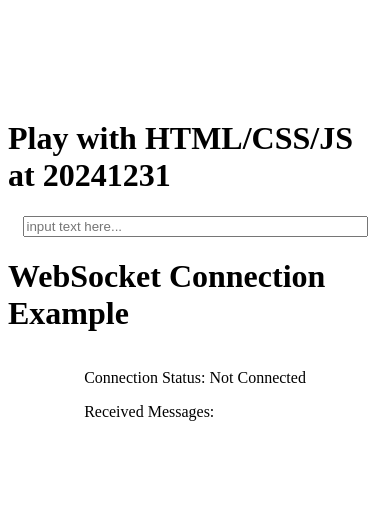
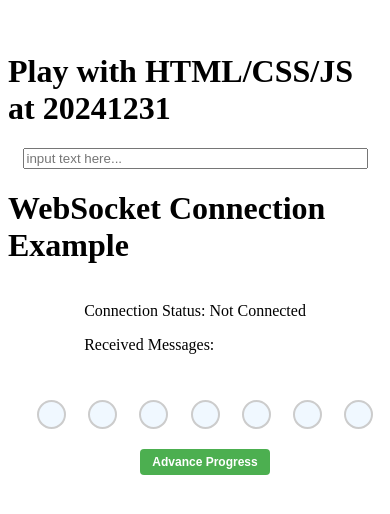
Before and after one commit to examples-hub/h5-profile-landing-page, a website: page index.html in a window 390 px wide. Shown: the part 154-668 px from the top of the page. Drawn offline with Linux system fonts and the light colour scheme.

Commit message:
Add progress bar component and styles

```diff
--- a/index.html
+++ b/index.html
@@ -6,6 +6,9 @@
     <h1>Play with HTML/CSS/JS at 20241231</h1>
     <input type="text" id="name" name="name" placeholder="input text here..." required  maxlength="8" size="40" />
 
+    <!-- Progress bar container -->
+    <div id="progress-container"></div>
+
     <!-- <script with type="module" will defer by default -->
      <h1>WebSocket Connection Example</h1>
     <div>
@@ -13,6 +16,7 @@
       <p>Received Messages: <span id="messages"></span></p>
     </div>
     <script type="module" src="./script.mjs"></script>
+    <script type="module" src="./progressbar.mjs"></script>
     <script>
       console.log('🌹 hello world 20240904 ');
     </script>
--- /dev/null
+++ b/progressbar.mjs
@@ -0,0 +1,68 @@
+/**
+ * Progress Bar Component
+ *
+ * A module that initializes and manages a progress bar with seven steps.
+ * The progress can be advanced by clicking a "Progress" button.
+ */
+
+/**
+ * Initializes the progress bar component with seven steps
+ * and a button to advance the progress.
+ * @returns {HTMLElement} The container element with the progress bar
+ */
+export function initializeProgressBar() {
+  // Create container for the entire component
+  const progressBarContainer = document.createElement('div');
+  progressBarContainer.className = 'progress-bar-container';
+
+  // Create the progress bar with seven steps
+  const progressBar = document.createElement('div');
+  progressBar.className = 'progress-bar';
+
+  // Create seven step elements
+  const steps = [];
+  for (let i = 0; i < 7; i++) {
+    const step = document.createElement('div');
+    step.className = 'progress-step';
+    step.style.backgroundColor = 'aliceblue';
+    steps.push(step);
+    progressBar.appendChild(step);
+  }
+
+  // Create mock progress button
+  const mockProgressButton = document.createElement('button');
+  mockProgressButton.className = 'mock-progress-button';
+  mockProgressButton.textContent = 'Advance Progress';
+
+  // Track current progress
+  let currentProgress = 0;
+
+  // Add event listener to advance progress
+  mockProgressButton.addEventListener('click', () => {
+    if (currentProgress < steps.length) {
+      // Set the current step to active (blue)
+      steps[currentProgress].style.backgroundColor = 'dodgerblue';
+      currentProgress++;
+    } else {
+      // Reset all steps to default color
+      steps.forEach(step => {
+        step.style.backgroundColor = 'aliceblue';
+      });
+      currentProgress = 0;
+    }
+  });
+
+  // Append elements to container
+  progressBarContainer.appendChild(progressBar);
+  progressBarContainer.appendChild(mockProgressButton);
+
+  // Add the progress bar to the document body
+  document.body.appendChild(progressBarContainer);
+
+  return progressBarContainer;
+}
+
+// Initialize the progress bar when the DOM content is loaded
+document.addEventListener('DOMContentLoaded', () => {
+  initializeProgressBar();
+});
--- a/style.css
+++ b/style.css
@@ -6,3 +6,90 @@ body {
   justify-content: center;
   overflow: hidden;
 }
+
+/* Progress Bar Container Styles */
+.progress-bar-container {
+  display: flex;
+  flex-direction: column;
+  align-items: center;
+  justify-content: center;
+  width: 100%;
+  max-width: 800px;
+  margin: 20px auto;
+  padding: 10px;
+}
+
+/* Progress Bar Styles */
+.progress-bar {
+  display: flex;
+  justify-content: space-between;
+  align-items: center;
+  width: 100%;
+  margin-bottom: 20px;
+}
+
+/* Progress Step Styles */
+.progress-step {
+  width: 40px;
+  height: 40px;
+  border-radius: 50%;
+  background-color: aliceblue;
+  border: 2px solid #ccc;
+  transition: background-color 0.3s ease;
+}
+
+/* Active Progress Step Style */
+.progress-step.active {
+  background-color: dodgerblue;
+  border-color: #0066cc;
+}
+
+/* Mock Progress Button Styles */
+.mock-progress-button {
+  padding: 10px 20px;
+  background-color: #4CAF50;
+  color: white;
+  border: none;
+  border-radius: 4px;
+  cursor: pointer;
+  font-size: 16px;
+  font-weight: bold;
+  transition: background-color 0.3s ease;
+}
+
+.mock-progress-button:hover {
+  background-color: #45a049;
+}
+
+.mock-progress-button:active {
+  transform: scale(0.98);
+}
+
+/* Responsive Design */
+@media (max-width: 768px) {
+  .progress-bar {
+    width: 90%;
+  }
+
+  .progress-step {
+    width: 30px;
+    height: 30px;
+  }
+
+  .mock-progress-button {
+    padding: 8px 16px;
+    font-size: 14px;
+  }
+}
+
+@media (max-width: 480px) {
+  .progress-step {
+    width: 25px;
+    height: 25px;
+  }
+
+  .mock-progress-button {
+    padding: 6px 12px;
+    font-size: 12px;
+  }
+}
```
